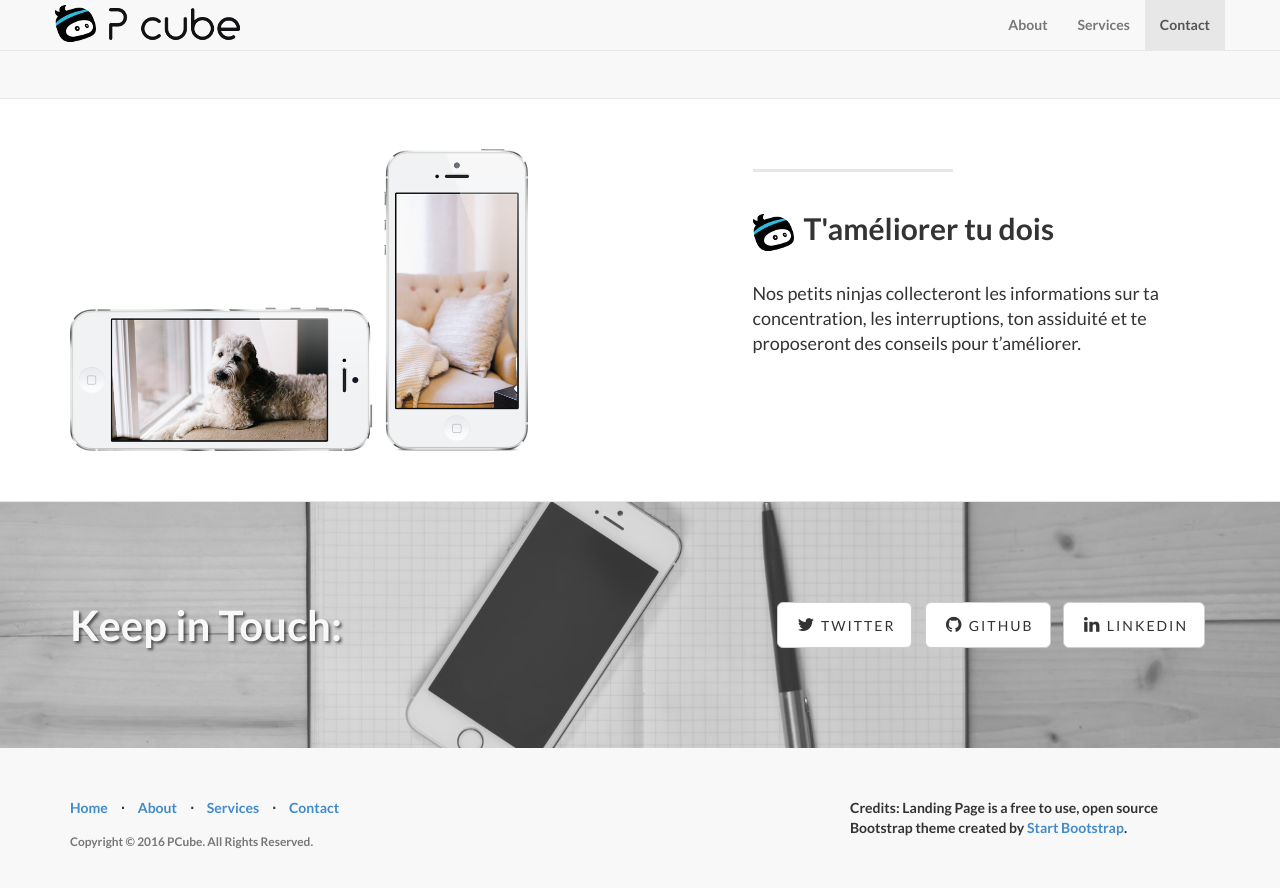
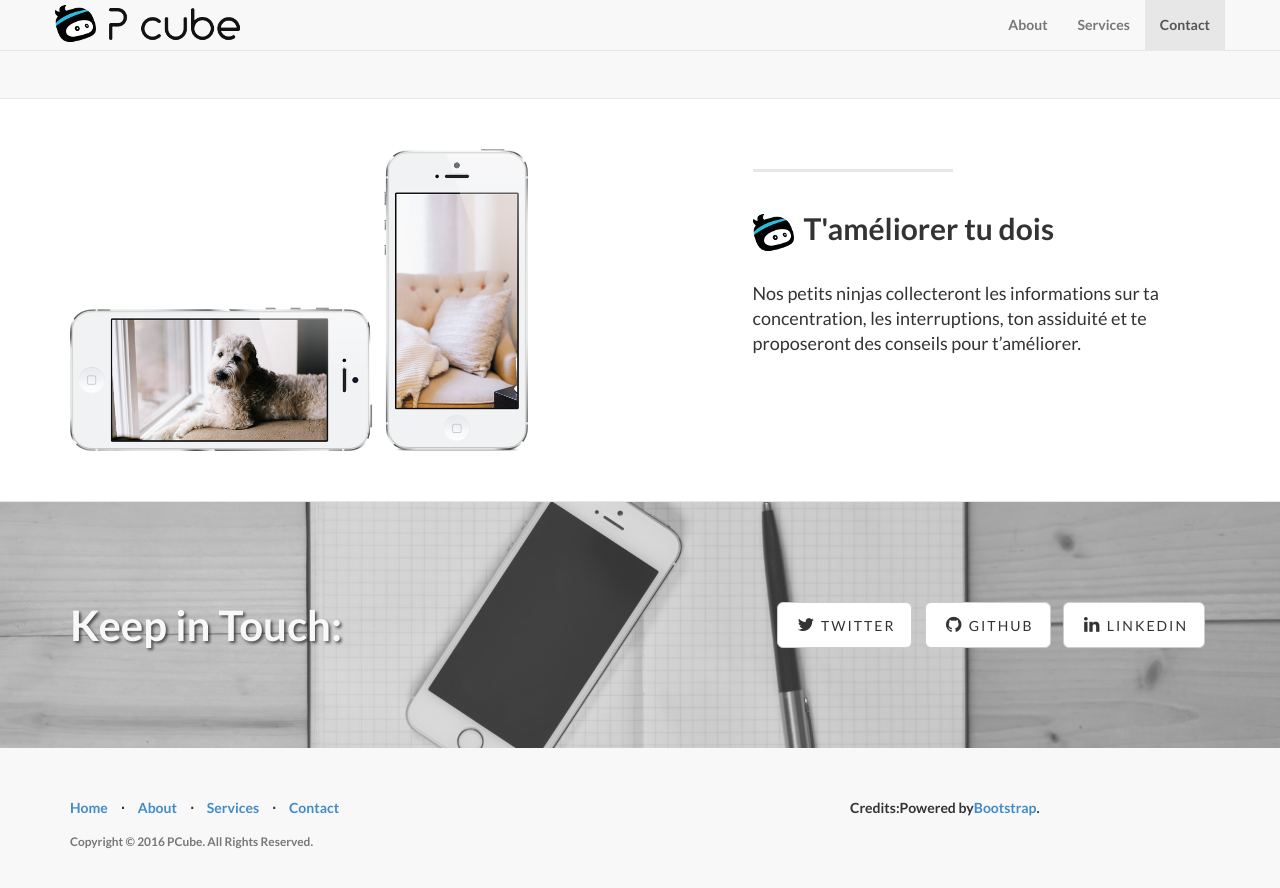
Before and after one commit to ninjapcube/ninjapcube.github.io, a Jekyll site: the page built from index.html, in a window 1280 px wide and 900 px high, scrolled down 1934 px. Shown: the top 888 px of the window. Built offline with Jekyll 4.4.1, drawn with Linux system fonts in a browser that asks for light colours.

Commit message:
Update _config.yml

```diff
--- a/_config.yml
+++ b/_config.yml
@@ -4,11 +4,11 @@
 
 url: http://pcube.ninja
 title: PCube
-email: pcube@pcube.ninja
+email: contact@pcube.ninja
 author: PCube
 description: Optimize working time !
 copyright: 'Copyright &copy; 2016 PCube. All Rights Reserved.'
-credits: 'Credits: Landing Page is a free to use, open source Bootstrap theme created by <a href="http://startbootstrap.com/">Start Bootstrap</a>.'
+credits: 'Credits:Powered by<a href="http://startbootstrap.com/">Bootstrap</a>.'
 
 # ----------------------- #
 #    Jekyll & Plugins     #
```
